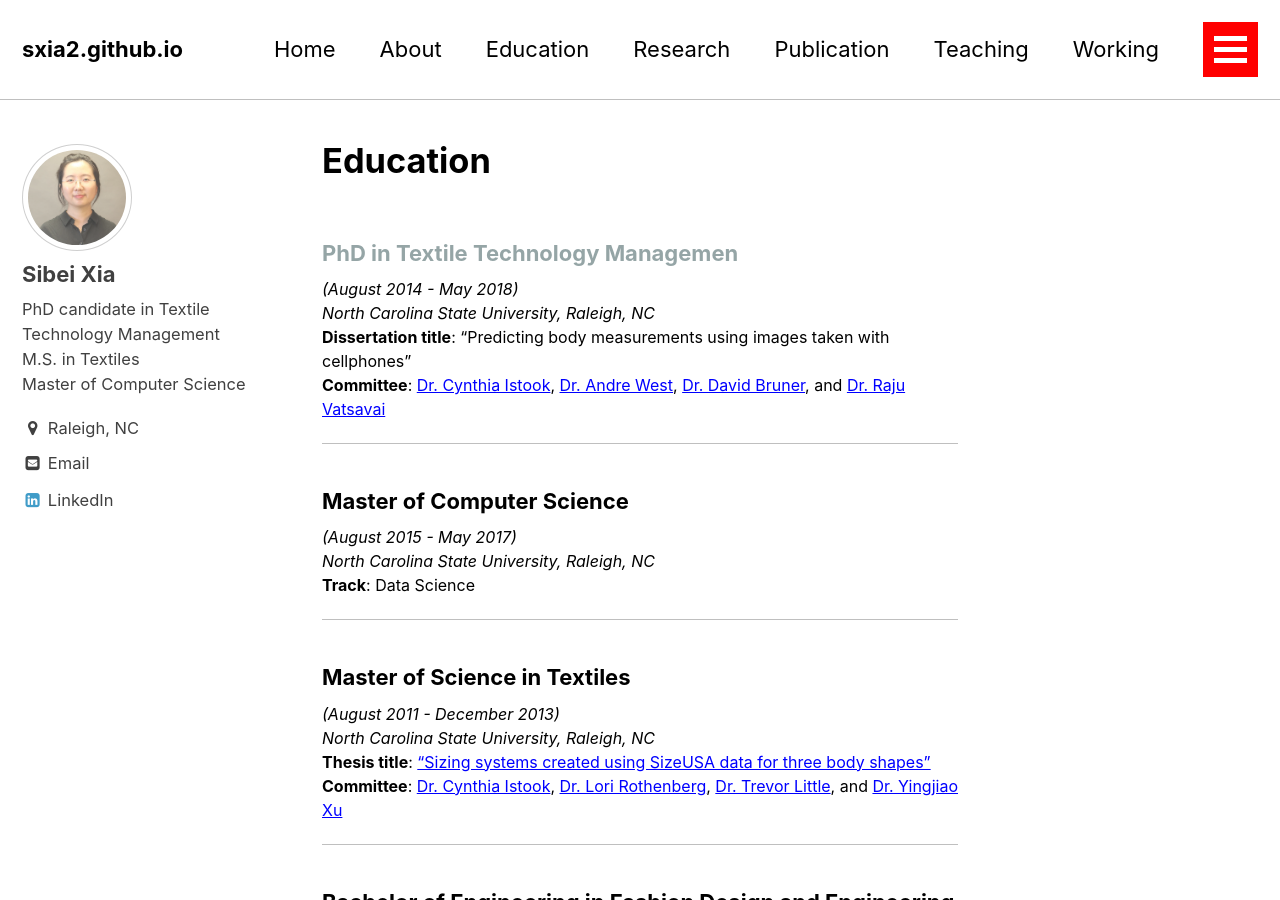
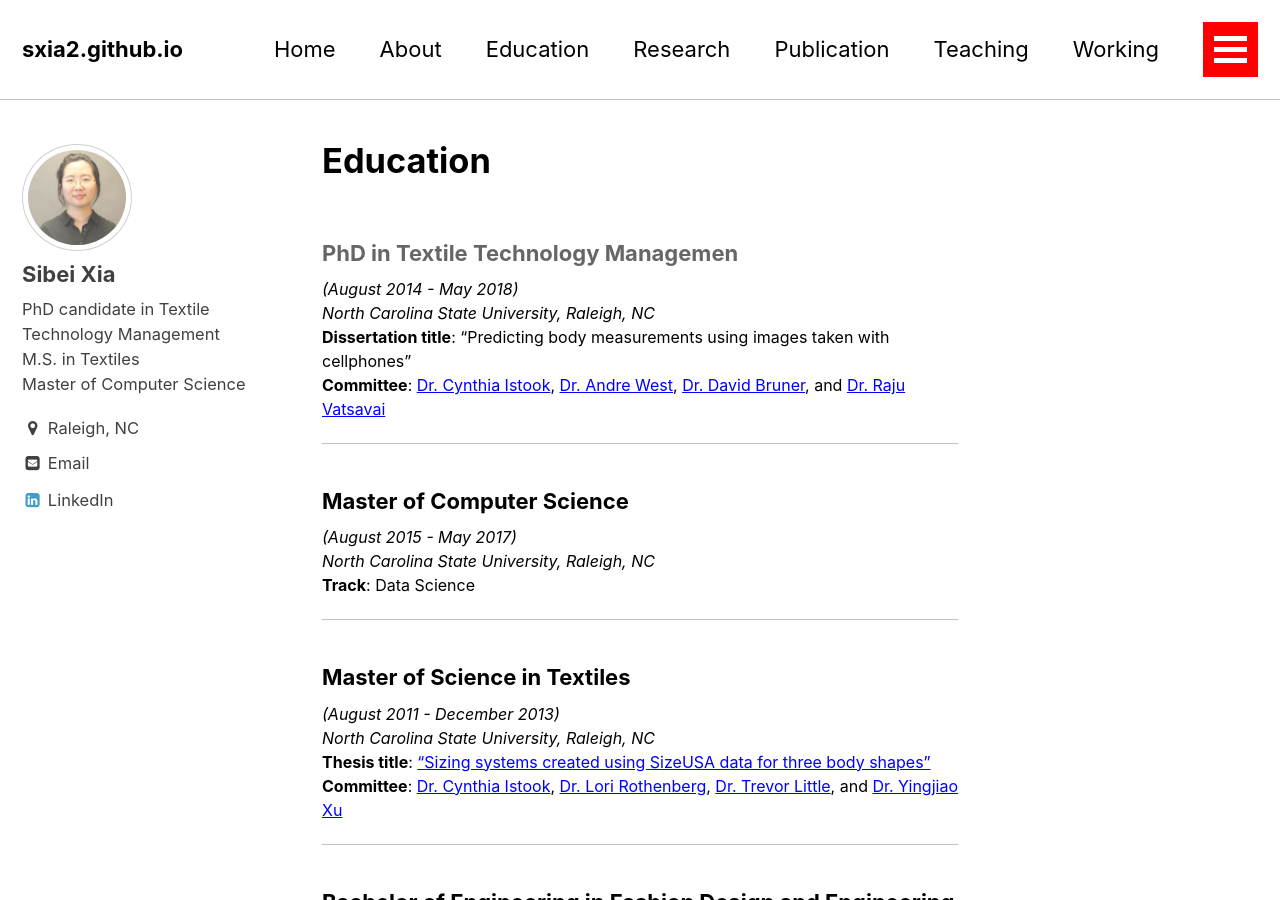
Before and after one commit to sxia2/sxia2.github.io, a Jekyll site: the page built from _pages/education.md, in a window 1280 px wide and 900 px high. Built offline with Jekyll 4.4.1, drawn with Linux system fonts in a browser that asks for light colours.

Commit message:
hex color

```diff
--- a/_pages/education.md
+++ b/_pages/education.md
@@ -3,7 +3,7 @@ permalink: /education/
 title: "Education"
 ---
 
-### <span style="color:#95A5A6">PhD in Textile Technology Managemen</span>
+### <span style="color:#666666">PhD in Textile Technology Managemen</span>
 *(August 2014 - May 2018)*
 *North Carolina State University, Raleigh, NC*
 **Dissertation title**: “Predicting body measurements using images taken with cellphones”
```
